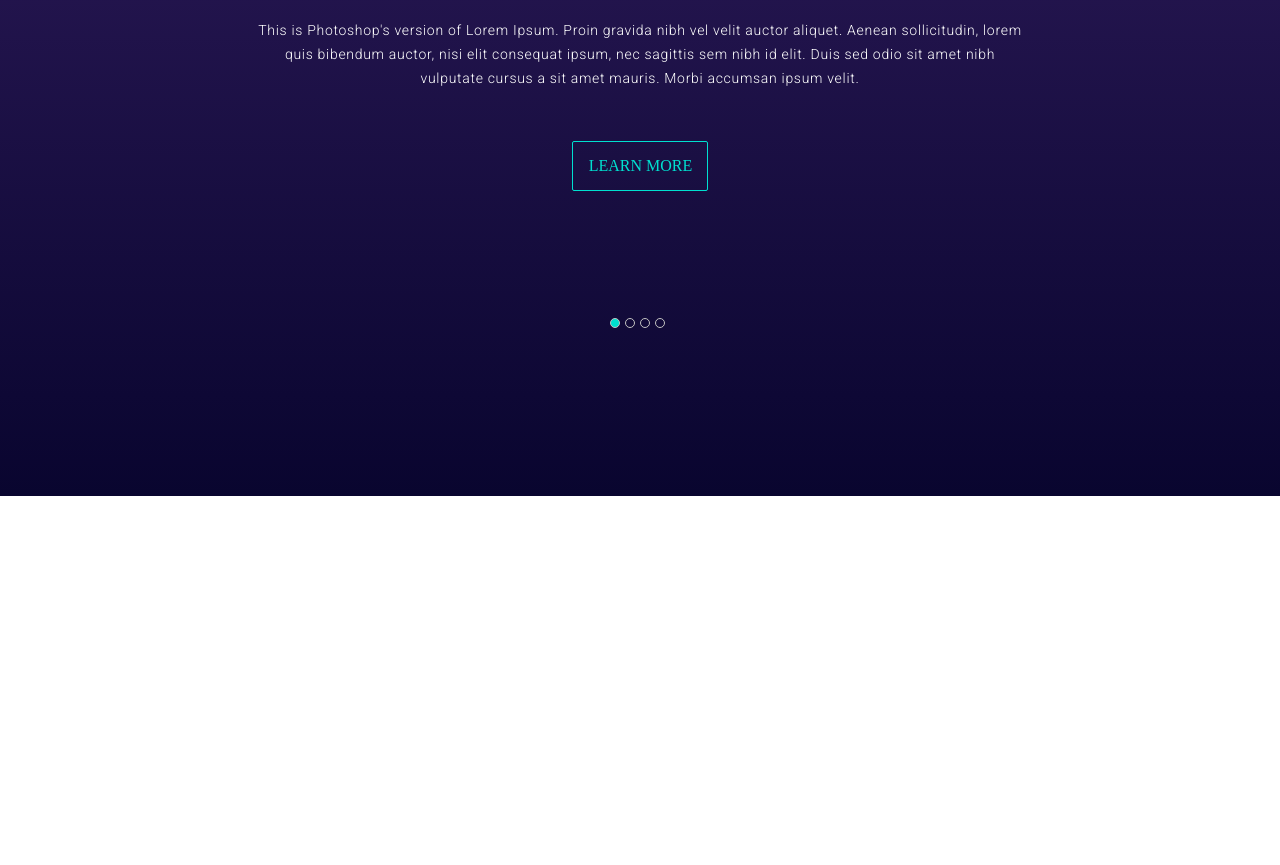
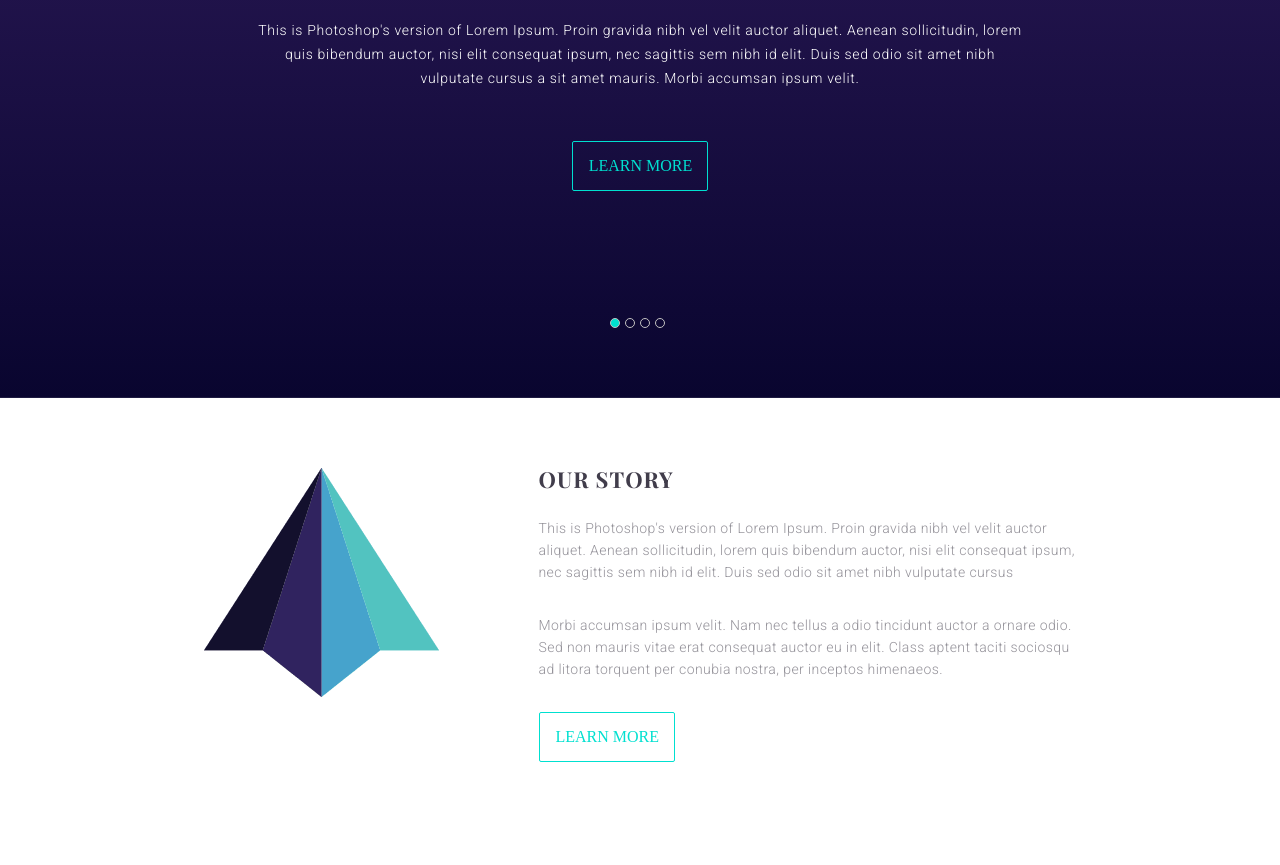
Before and after one commit to YuriyGrigorenko/Task7, a plain HTML site: page index.html in a window 1280 px wide. Shown: the part 304-1169 px from the top of the page. Before the commit the page ends 800 px from the top, so only its background shows below. Drawn offline with nearby package versions, Linux system fonts and the light colour scheme; files that its build step writes are made by us from their sources; a web font is replaced by a local one.

Commit message:
add story sections

```diff
--- a/index.html
+++ b/index.html
@@ -68,5 +68,26 @@
             <button class="round-button"></button>
         </div>
     </section>
+    <section class="story-section">
+        <div class="story-content">
+            <div class="story-picture">
+                <img
+                    src="./img/story-logo.png"
+                    alt="story-logo"
+                    class="img"
+                />
+            </div>
+            <div class="story-container">
+                <h3 class="title">
+                    OUR STORY
+                </h3>
+                <p class="story-text">This is Photoshop's version  of Lorem Ipsum. Proin gravida nibh vel velit auctor aliquet. Aenean sollicitudin, lorem quis bibendum auctor, nisi elit consequat ipsum, nec sagittis sem nibh id elit. Duis sed odio sit amet nibh vulputate cursus</p>
+                <p class="story-text">Morbi accumsan ipsum velit. Nam nec tellus a odio tincidunt auctor a ornare odio. Sed non  mauris vitae erat consequat auctor eu in elit. Class aptent taciti sociosqu ad litora torquent per conubia nostra, per inceptos himenaeos.</p>
+                <button class="btn-tittle">
+                    LEARN MORE
+                </button>
+            </div>
+        </div>
+    </section>
 </body>
 </html>
--- /dev/null
+++ b/styles/scss/layout/sections/story.scss
@@ -0,0 +1,49 @@
+
+.story-section {
+    display: flex;
+    justify-content: center;
+    align-items: center;
+    padding: 70px 0px 103px 0px;
+}
+
+.story-content {
+    display: flex;
+}
+
+.story-picture {
+    width: 235px;
+    height: 229px;
+}
+
+.img {
+    width: 100%;
+}
+
+.story-container {
+    margin-left: 100px;
+}
+
+.title {
+    margin-bottom: 28px;
+    font-family: Playfair Display;
+    font-size: 22px;
+    font-weight: bold;
+    letter-spacing: 1.1px;
+    color: #413d4b;
+}
+
+.story-text {
+    width: 538px;
+    margin-bottom: 31px;
+    opacity: 0.75;
+    font-family: Roboto;
+    font-size: 14px;
+    font-weight: 300;
+    line-height: 1.57;
+    letter-spacing: 0.42px;
+    color: rgba(65, 61, 75, 0.75);
+}
+
+.story-section .btn-tittle {
+    margin: 0px;
+}
--- a/styles/scss/layout/sections/welcome.scss
+++ b/styles/scss/layout/sections/welcome.scss
@@ -1,10 +1,6 @@
 
 html, body {
     height: 100%;
-}
-
-.welcome-section {
-    height: 100vh;
 }
 
 .welcome-section {
--- a/styles/scss/style.scss
+++ b/styles/scss/style.scss
@@ -1,3 +1,4 @@
 @import "./base/fonts.scss";
 @import "./base/reset.scss";
 @import "./layout/sections/welcome.scss";
+@import "./layout/sections/story.scss";
```
Also changed, not shown: img/story-logo.png (added), styles/css/styles.css (added), 1 other file.
